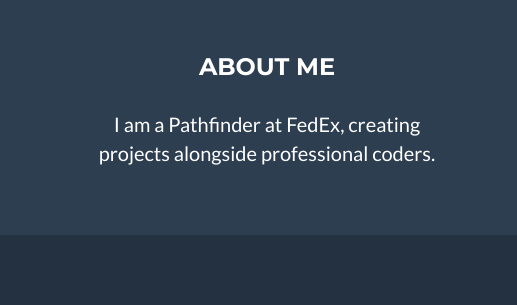
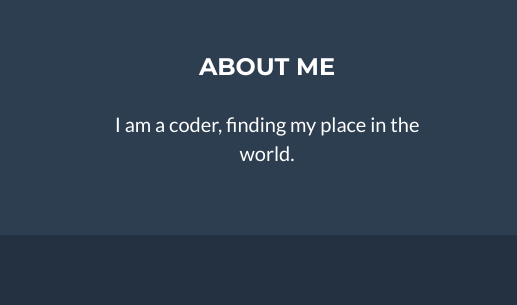
Before and after one commit to JSBCCA/my_portfolio, a website: page index.html in a window 1280 px wide. Shown: the part 2737-3042 px from the top of the page, 763-1280 px from the left. Drawn offline with nearby package versions, Linux system fonts and the light colour scheme.

Commit message:
Changed about

```diff
--- a/index.html
+++ b/index.html
@@ -311,7 +311,7 @@
                     </div>
                     <div class="footer-col col-md-4">
                         <h3>About Me</h3>
-                        <p>I am a Pathfinder at FedEx, creating projects alongside professional coders.</p>
+                        <p>I am a coder, finding my place in the world.</p>
                     </div>
                 </div>
             </div>
```
